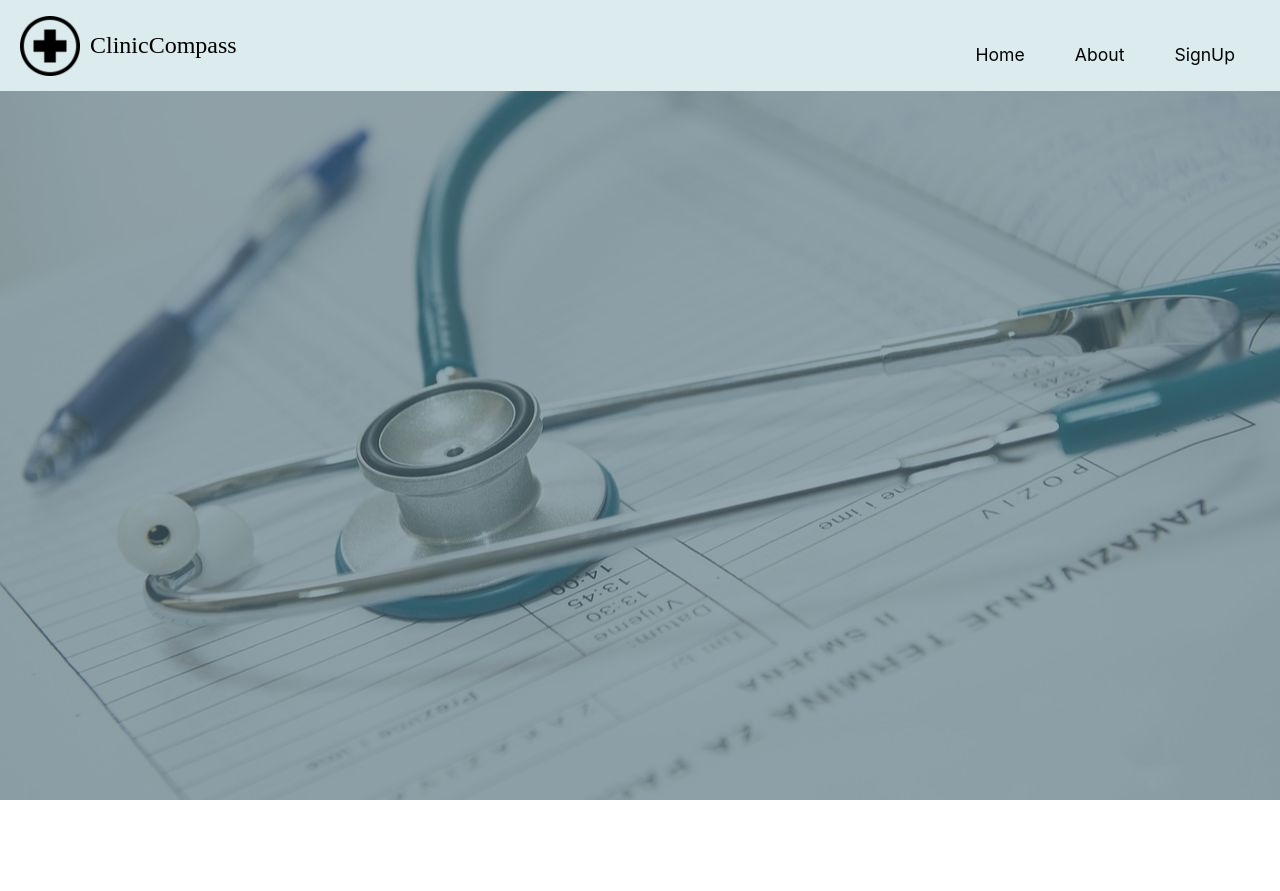
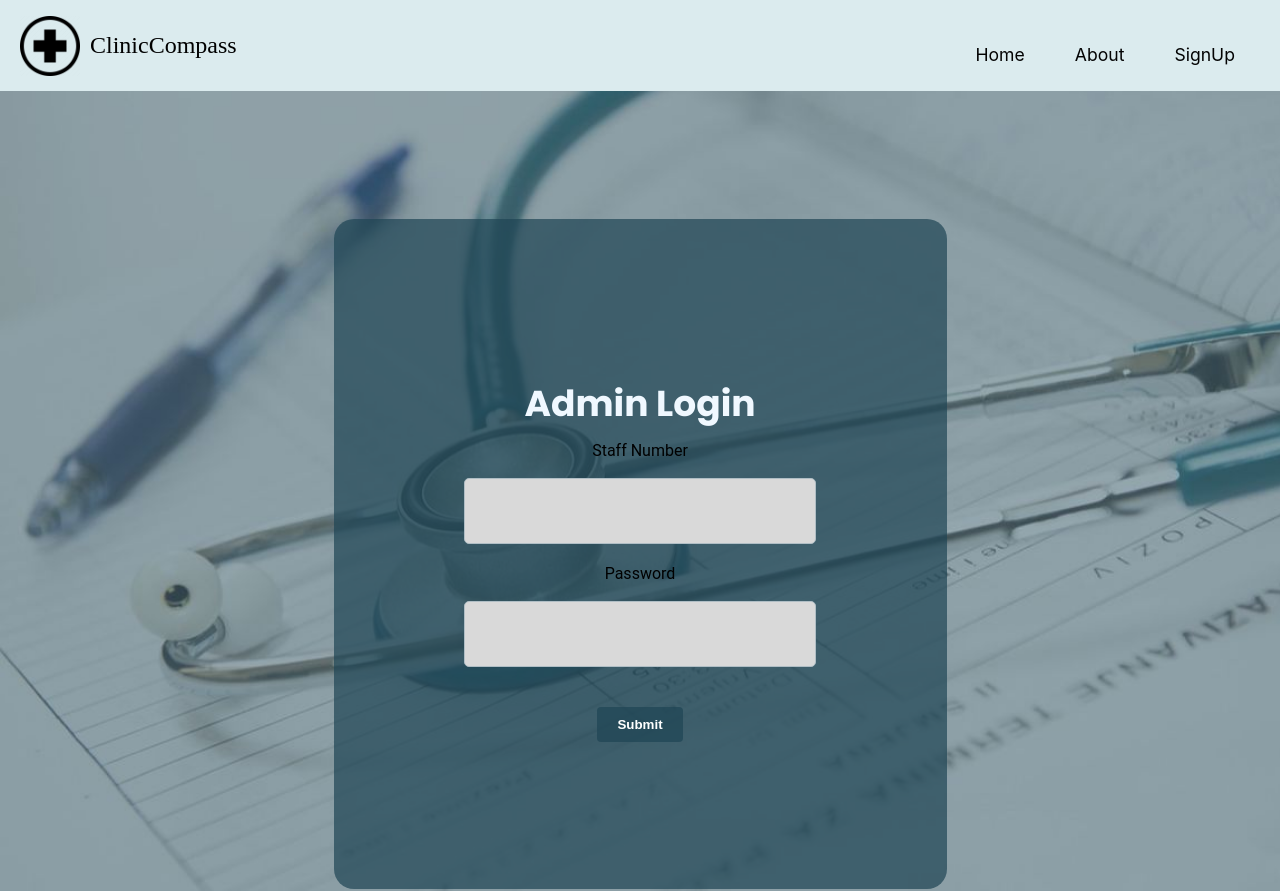
Before and after one commit to BathabileMkhabela/ClinicCampass.Web, a React (Create React App) app: page /admin-signin in a window 1280 px wide. Before the commit the page ends 800 px from the top, so only its background shows below. Built offline with nearby package versions, Linux system fonts and the light colour scheme.

Commit message:
Merging the login with main

```diff
--- a/src/App.js
+++ b/src/App.js
@@ -7,6 +7,7 @@ import Bookingform from "./Pages/Forms/Bookingform";
 import Homepage1 from "./Pages/Homepages/Homepage1";
 import Register from "./Pages/Forms/Register";
 import Login from "./Pages/Forms/PatientSignIn";
+import AdminLogin from "./Pages/Forms/AdminLogin"
 
 const App = () => {
   const [buttonsVisible, setButtonsVisible] = useState(false);
@@ -35,6 +36,7 @@ const App = () => {
           <Route path="/patient-signin" element={<Login />} />
           <Route path="/signup" element={<Register/>} />
           <Route path="/patienthomepage" element={<PatientHomepage />} />
+          <Route path="/admin-signin" element={<AdminLogin />} />
 
         </Routes>
       </div>
--- /dev/null
+++ b/src/Pages/Forms/AdminLogin.css
@@ -0,0 +1,190 @@
+
+.main_container{
+
+    display: flex;
+    flex-direction: column;
+    align-items: center;
+    height: 100vh;
+    min-width: 100%;
+}
+h2{
+    text-align: center;
+
+}
+
+
+
+.Nav-bar{
+    color: black;
+    margin-bottom: 200px;
+width: 1000px;
+
+}
+
+#header{
+    text-align:right;
+    display: block ;
+    justify-content: space-between;
+    padding: 20px;
+
+    border-bottom: 1px solid;
+    width: 1920px;
+
+
+}
+
+.nav_button{
+    margin: 10px 10px;
+    color: white;
+}
+
+
+.submit-button{
+    margin-top: 20px;
+}
+
+
+
+body {
+
+   background-image: url('../Background.jpg');
+   background-size: cover;
+   display: block;
+    justify-content: center;
+    align-items: center;
+
+    min-height: 65vh;
+}
+
+#navbarNav{
+    align-items: center;
+    color: black;
+}
+
+.navbar-button{
+    text-decoration: none;
+    color: #000000;
+}
+.reg-form{
+    background-color: rgba(30, 69, 84, 0.7);
+    border-radius: 20px;
+    padding: 110px;
+    color: #fff;
+    text-align: center;
+    margin-top: 10%;
+}
+
+#btn_submit{
+    color: black;
+    background-color: #fff;
+    margin: 20px;
+    width: auto;
+    padding: 5px;
+}
+#btn_submit{
+    color: black;
+    background-color: #fff;
+    margin: 20px;
+    width: auto;
+    padding: 5px;
+}
+
+.col{
+    background-color: white;
+    margin: 100px;
+    height: 250px;
+  font-weight: bold;
+  font-size: 16px;
+
+}
+.landing-App{
+    text-align: center;
+}
+.bold-text {
+    font-weight: bold;
+  }
+
+.green-button {
+    background-color:#1E4554;
+    color: white;
+    border: none;
+    padding: 10px 20px;
+    font-size: 16px;
+    cursor: pointer;
+    border-radius: 5px;
+    transition: background-color 0.3s;
+    margin: 10px;
+  }
+
+  .land-app {
+
+    padding: 20px;
+    color: white;
+  }
+
+  .landing-App header h2 {
+    margin-bottom: 10px;
+  }
+  .landing-App section p {
+    color: white; /* Ensure paragraph text color is white */
+    text-align: left; /* Align text to the left for better readability */
+    margin: 0 auto;
+    max-width: 600px;
+  }
+  .header {
+    font-weight: bold;
+  }
+  .white-text {
+    color: white;
+    font-weight: bold;
+  }
+  .login-button {
+    background-color: rgba(30, 69, 84, 0.7);
+    color: white;
+    border: none;
+    padding: 10px 20px;
+    cursor: pointer;
+    margin-top: 10px; /* Add margin-top if you need some space */
+  }
+
+.login-button:hover {
+  background-color: rgba(30, 69, 84, 1); /* Darken the button on hover */
+}
+
+.logo-text {
+    font-weight: bold;
+    color: #000; /* dark black */
+}
+
+.logo-zoom {
+    transform: scale(1.2); /* Zoom in 20% */
+    transition: transform 0.3s; /* Smooth transition */
+}
+
+.logo-zoom:hover {
+    transform: scale(1.3); /* Zoom in more on hover */
+}
+
+.large-input {
+    height: 40px;
+    width: 300px;
+    font-size: 16px;
+    padding: 10px;
+    margin: 10px 0;
+}
+
+
+.signup-button {
+    margin-left: 10px;
+    padding: 5px 10px;
+    font-size: 14px;
+    text-decoration: none;
+    color: white;
+    background-color: #007bff;
+    border: none;
+    border-radius: 5px;
+}
+
+.signup-button:hover {
+    background-color: #0056b3;
+}
--- /dev/null
+++ b/src/Pages/Forms/AdminLogin.jsx
@@ -0,0 +1,86 @@
+import React, { useState } from 'react';
+import { ToastContainer, toast } from 'react-toastify';
+import 'react-toastify/dist/ReactToastify.css';
+import { useNavigate } from 'react-router-dom';
+import "./AdminLogin.css";
+
+function Login() {
+  const users = [
+    { staffNumber: '123456', password: 'Admin12?' },
+    { staffNumber: '654321', password: 'Prince12?' }
+  ];
+
+  const [staffNumber, setStaffNumber] = useState('');
+  const [password, setPassword] = useState('');
+  const navigate = useNavigate();
+
+  const isStrongPassword = (password) => {
+    const strongPasswordRegex = /^(?=.*[a-z])(?=.*[A-Z])(?=.*\d)(?=.*[@$!%*?&])[A-Za-z\d@$!%*?&]{8,}$/;
+    return strongPasswordRegex.test(password);
+  }
+
+  const isValidStaffNumber = (staffNumber) => {
+    const staffNumberRegex = /^\d{6}$/;
+    return staffNumberRegex.test(staffNumber);
+  }
+
+  const login = () => {
+    if (!isValidStaffNumber(staffNumber)) {
+      toast.warn('Staff number must be exactly 6 digits.');
+      return;
+    }
+
+    if (!isStrongPassword(password)) {
+      toast.warn('Password is not strong enough. It must be at least 8 characters long and include uppercase, lowercase, numeric, and special characters.');
+      return;
+    }
+
+    var isFound = false;
+    for (var k = 0; k < users.length; k++) {
+      if (users[k].staffNumber === staffNumber && users[k].password === password) {
+        isFound = true;
+        break;
+      }
+    }
+
+    if (isFound) {
+      toast.success('Login successfully');
+      setTimeout(() => {
+        navigate('/LandingPage');
+      }, 2000); // Wait for 2 seconds before navigating
+    } else {
+      toast.warn('User not found');
+    }
+  }
+
+  return (
+    <div className="main_container">
+      <ToastContainer />
+      <div className="reg-form">
+        <h2>Admin Login</h2>
+        <div className="form-group">
+          <label>Staff Number</label><br />
+          <input
+            type="text"
+            maxLength="6"
+            onChange={(event) => setStaffNumber(event.target.value)}
+            className="control-form large-input"
+          />
+        </div>
+        <div className="form-group">
+          <label>Password</label><br />
+          <input
+            type="password"
+            onChange={(event) => setPassword(event.target.value)}
+            className="control-form large-input"
+          />
+        </div>
+        <div className="form-group">
+          <button className="login-button" onClick={login}>Submit</button>
+        </div>
+      </div>
+    </div>
+  );
+}
+
+export default Login;
```
Also changed, not shown: src/Pages/Homepages/Homepage1.jsx (line endings or trailing spaces).
